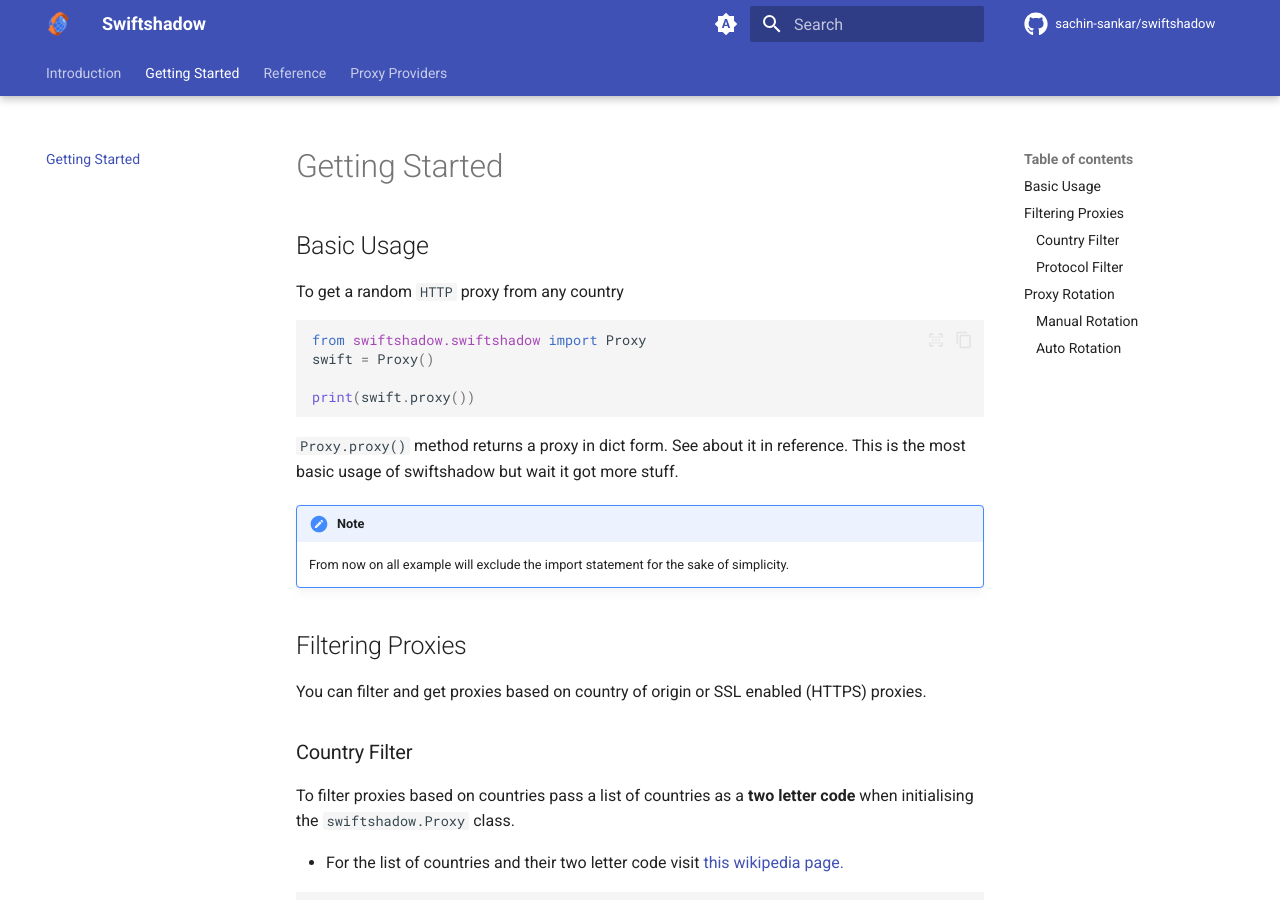
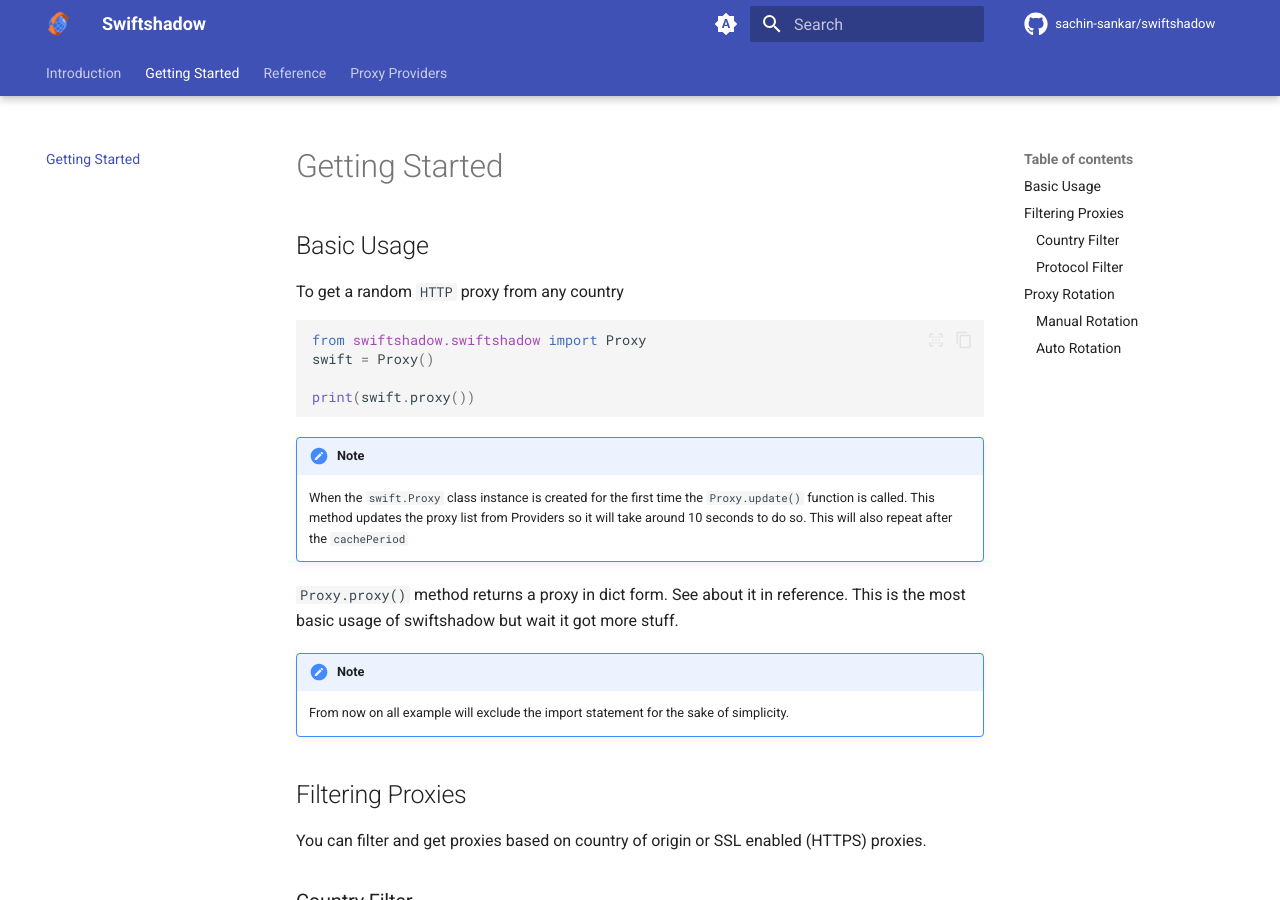
Before and after one commit to sachin-sankar/swiftshadow, an MkDocs documentation site: the page built from docs-src/getting-started.md, in a window 1280 px wide and 900 px high. Built offline with MkDocs 1.6.1 and Material for MkDocs 9.7.7, drawn with Linux system fonts in a browser that asks for light colours; comment, search, counter and statistics services are not loaded.

Commit message:
Added documentation about update function

````diff
--- a/docs-src/getting-started.md
+++ b/docs-src/getting-started.md
@@ -7,6 +7,9 @@ swift = Proxy()
 
 print(swift.proxy())
 ```
+!!! note
+    When the `swift.Proxy` class instance is created for the first time the `Proxy.update()` function is called. This method updates the proxy list from Providers so it will take around 10 seconds to do so. This will also repeat after the `cachePeriod`
+
 `Proxy.proxy()` method returns a proxy in dict form. See about it in reference.
 This is the most basic usage of swiftshadow but wait it got more stuff.
 
````
